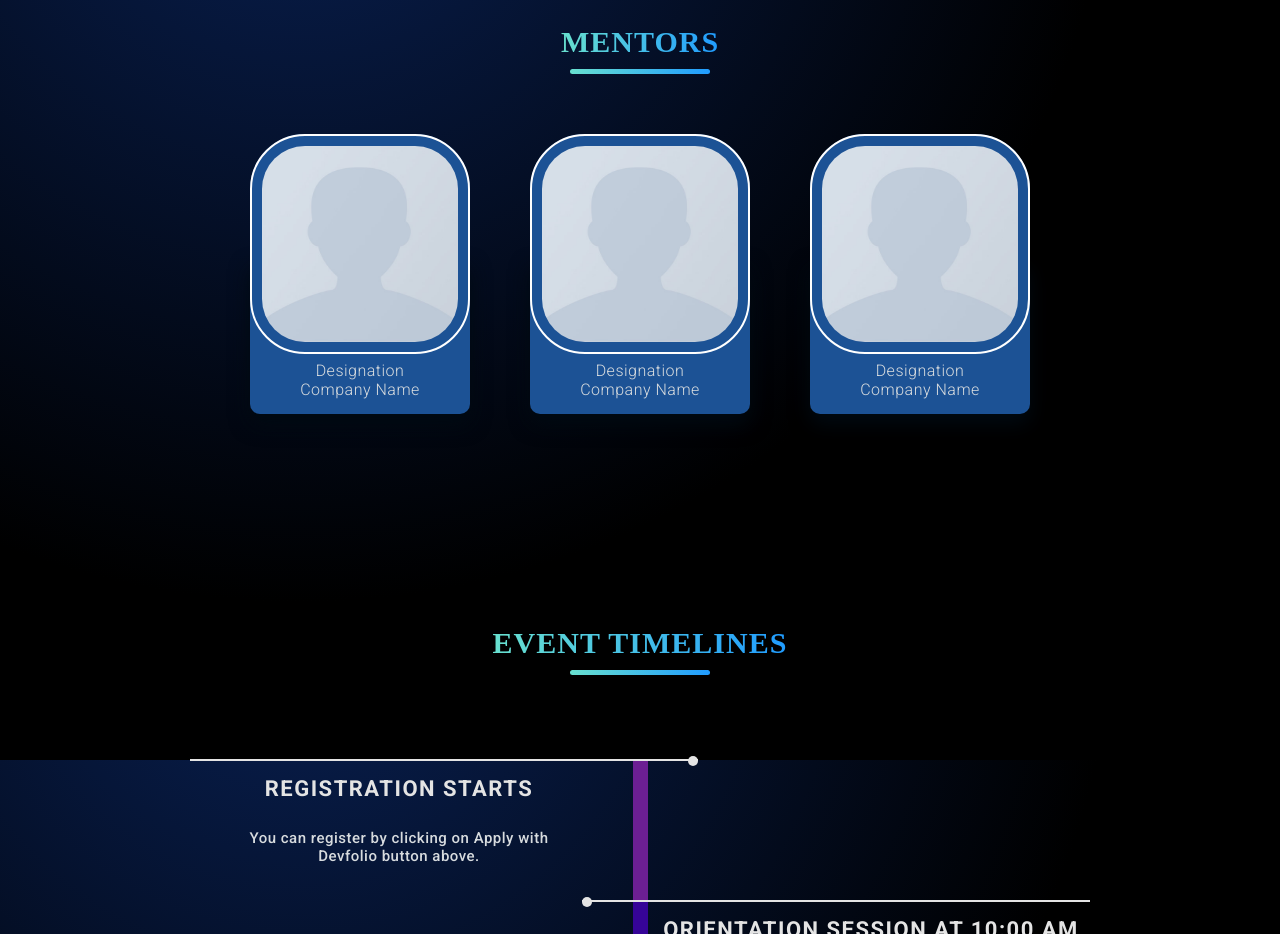
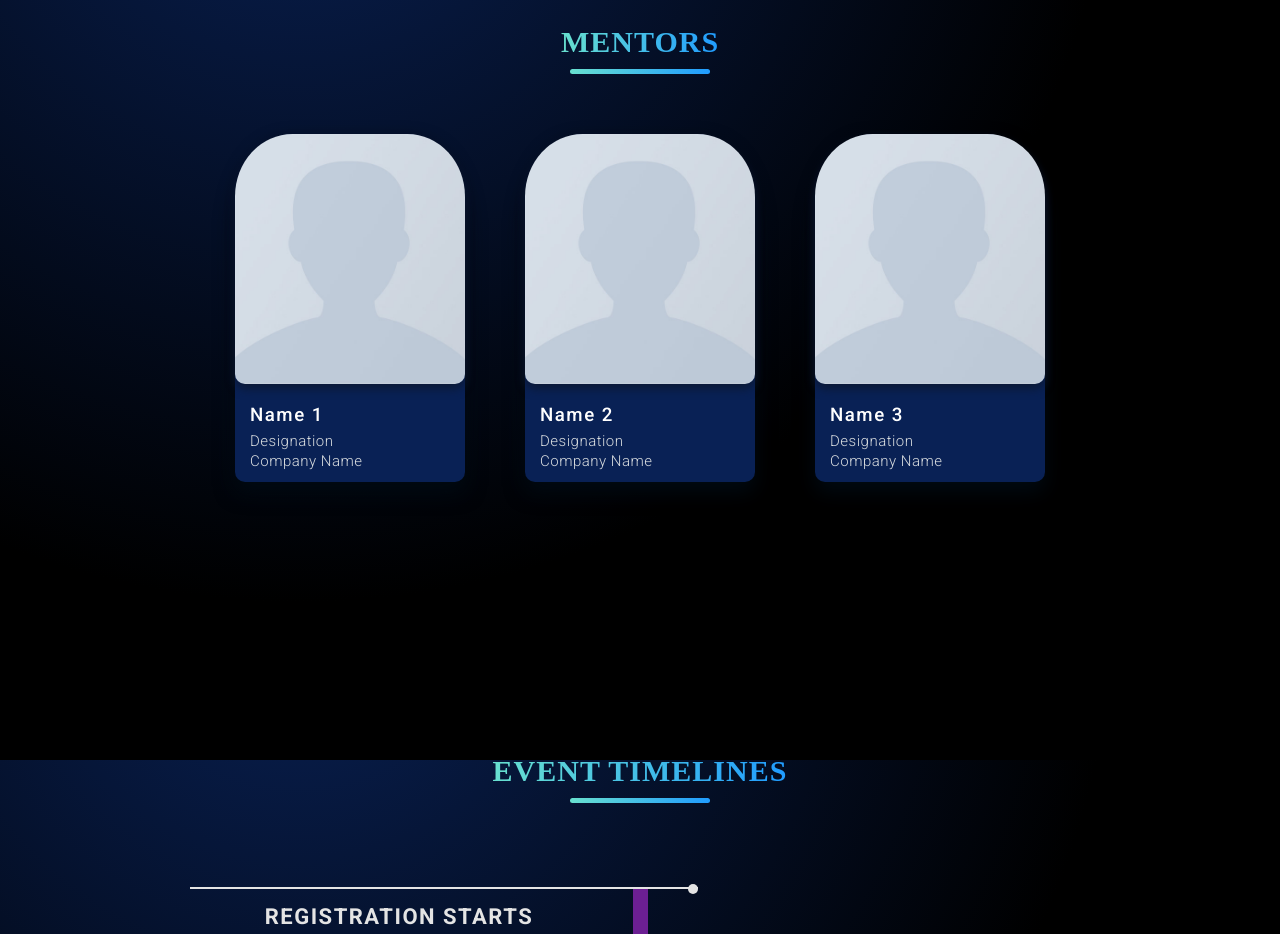
Before and after one commit to farhaanmalik/softcodehack2, a React (Create React App) app: page / in a window 1280 px wide. Shown: the part 4040-4974 px from the top of the page. Built offline with nearby package versions, Linux system fonts and the light colour scheme; a web font is replaced by a local one.

Commit message:
Mentors CSS

```diff
--- a/src/App.css
+++ b/src/App.css
@@ -403,43 +403,41 @@ nav ul li a:hover::after {
 }
 
 .team-box {
-    text-align: center;
     margin: 20px 30px;
     position: relative;
-}
-
-.team-img {
-    width: 220px;
-    height: 220px;
-    background-color: #1c5295;
-    border-radius: 25%;
+    border-radius: 25% 25% 10px 10px;
+    box-shadow: 0px 10px 20px #010a12;
+    background-color: #092155;
 }
 
 .team-img img {
-    width: 220px;
-    height: 220px;
-    padding: 10px;
-    border-radius: 25%;
-    z-index: 1;
-    border: 2px solid #ffffff;
+    width: 230px;
+    height: 250px;
+    border-radius: 25% 25% 10px 10px;
+    box-shadow: 0px 5px 10px #0b1936;
+    transition: all .2s;
+}
+.team-box:hover .team-img img{
+    transform: scale(.98);
 }
 
 .team-content {
-    width: 220px;
-    background-color: #1c5295;
-    padding: 15px;
-    padding-top: 75px;
-    position: absolute;
-    border-radius: 0px 0px 10px 10px;
-    bottom: -60px;
-    z-index: -1;
-    box-shadow: 0px 10px 20px #010a12;
+    display: flex;
+    justify-content: left;
+    flex-direction: column;
+    border-radius: 10px;
+    padding: 10px 15px;
 }
 
 .team-content h3 {
     color: #ffffff;
-    padding-bottom: 5px;
     letter-spacing: 1.5px;
+    font-weight: 400;
+    padding: 6px 0;
+}
+.team-content p {
+    font-size: 15px;
+    padding-bottom: 2px;
 }
 
 /*==== Sponsors-section ====*/
```
